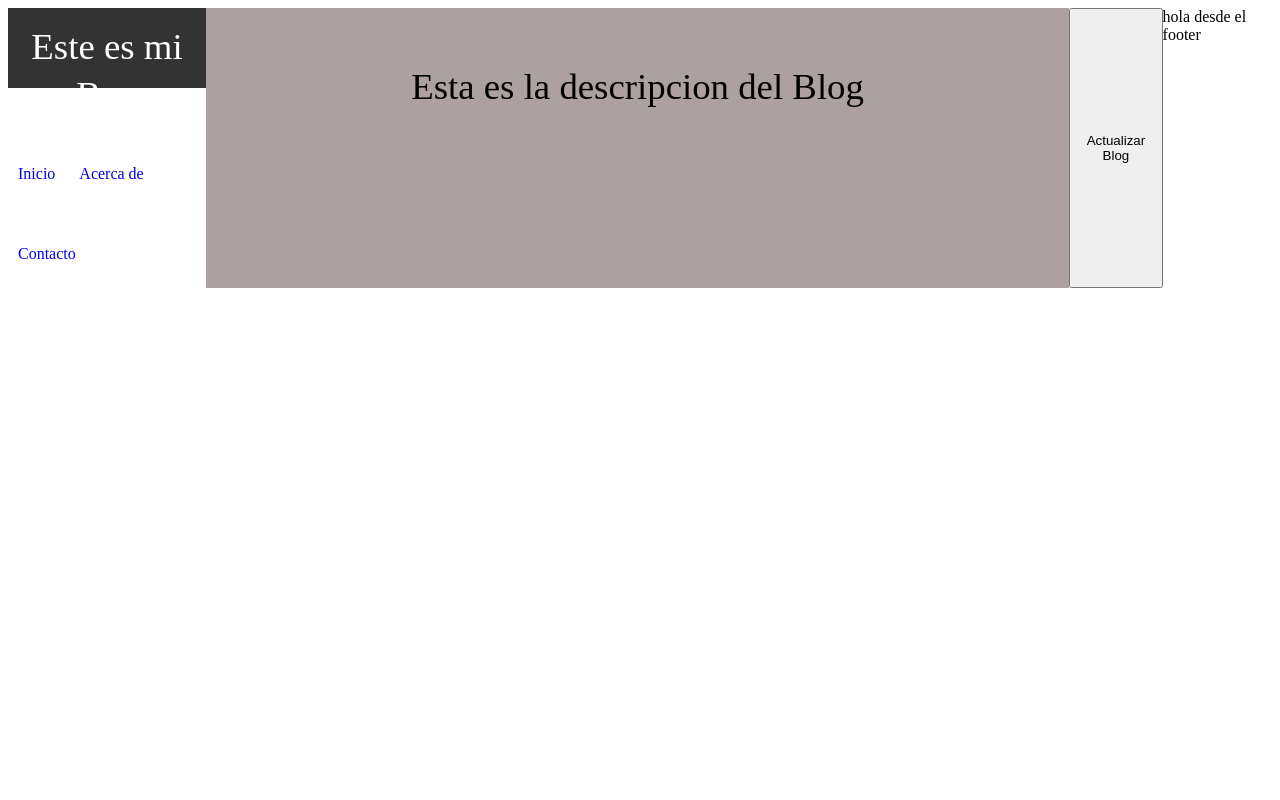
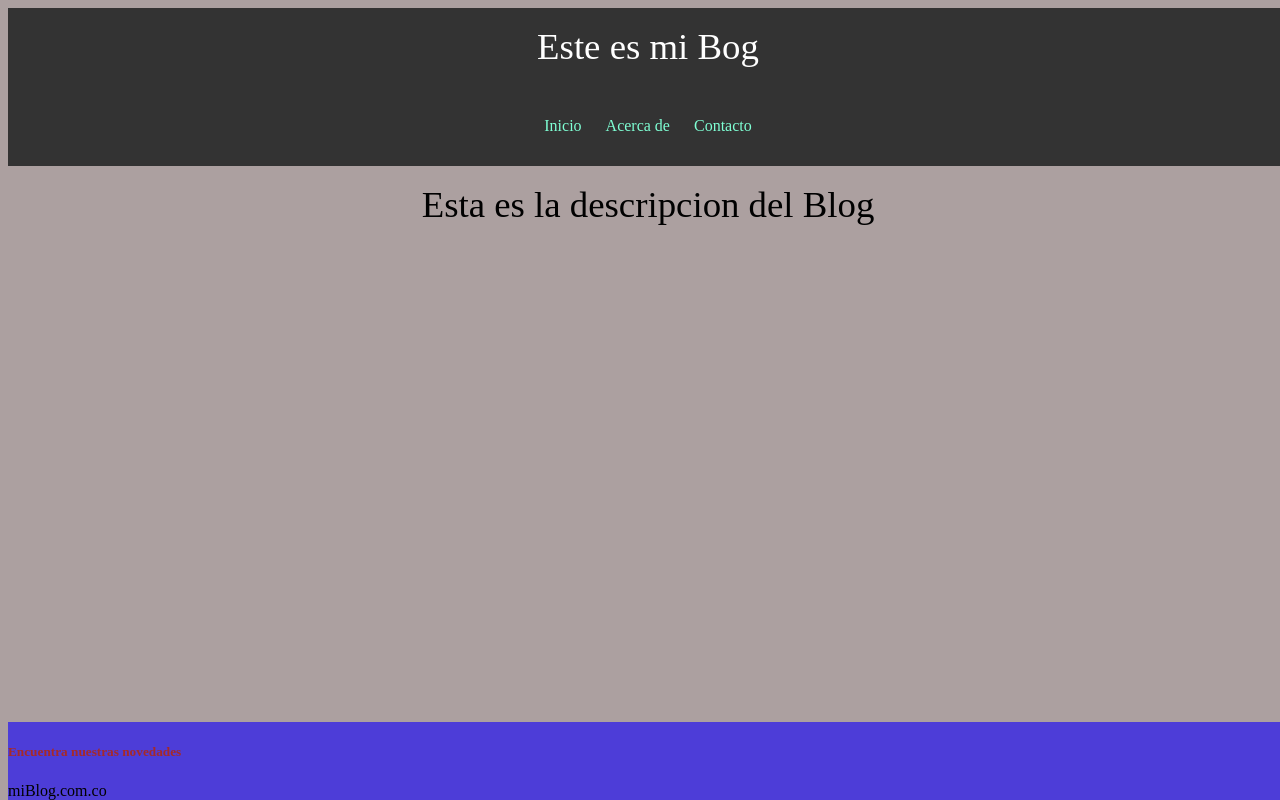
Before and after one commit to 325Mary/proyectoRamas, a plain HTML site: page index.html in a window 1280 px wide. Drawn offline with Linux system fonts and the light colour scheme.

Commit message:
proyecto alineado a la master

```diff
--- a/index.html
+++ b/index.html
@@ -4,7 +4,6 @@
     <meta charset="UTF-8">
     <meta name="viewport" content="width=device-width, initial-scale=1.0">
     <title>Blog</title>
-    <link rel="stylesheet" href="./style.css"/>
     <link rel="stylesheet" href="./style.css" />
 </head>
 <body>
@@ -25,10 +24,12 @@
 </h1>
 </div>
 
-<button >Actualizar Blog</button>
 
-    <footer>
-hola desde el footer
+    </div>
+    <footer class="footer-section">
+        <h5>Encuentra nuestras novedades</h5>
+        <span>miBlog.com.co</span>
+
     </footer>
 </body>
 </html>
--- a/style.css
+++ b/style.css
@@ -1,7 +1,10 @@
 header {
 	background: #333;
 	color: white;
-	height: 80px;
+    width: 100%;
+    display: flex;
+    align-items: center;
+    flex-direction: column;
 }
 h1 {
 	font-size: 2.3em;
@@ -12,7 +15,13 @@ h1 {
 }
 nav {
 
- justify-content: center;}
+    justify-content: space-around;
+    align-items: center;
+    width: 100%;
+    text-align: center;
+    cursor: pointer;
+
+}
 	nav ul {
 		margin: 0;
 		padding: 0;
@@ -22,26 +31,46 @@ nav {
 	nav ul li {
 	display: inline-block;
 	line-height: 80px;
+
 	}
 
 	nav ul li a {
 	display: block;
 	padding: 0 10px;
 	text-decoration: none;
+    color: aquamarine;
 	}
 
 	nav ul li a:hover {
-	background: #0b76a6;
-	}body{
+	background: #68b3d6;
+	}
+
+    body{
     display: flex;
     justify-content: center;
 
 }
 .container{
+/* position: absolute; */
+    z-index: 1;
+}
+
+body{
     background: rgb(172, 160, 160);
-    padding: 40px;
-    width: 900px;
-    height: 200px;
-    align-items: center;
+    display: flex;
+    width: 100%;
+    height: 100%;
+    flex-direction: column;
+}
+
+.footer-section{
+    background-color: rgb(77, 61, 216);
+    bottom: 0;
+    position: absolute;
+    width: 100%;
 
 }
+h5{
+    color: brown;
+
+}
```
